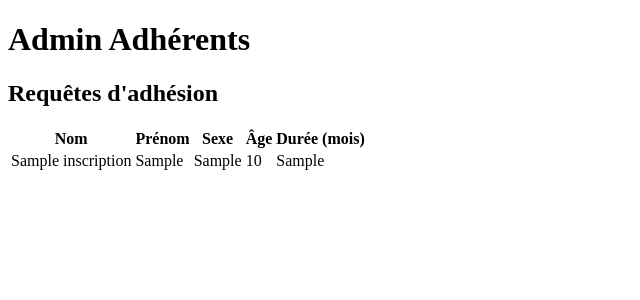
After one commit to R3tr0TV69/sae301, a PHP site: page /admin_adherent.php in a window 1280 px wide. The commit adds this page. Shown: the top 300 px of the page, without its empty margins (0-640 px from the left). Run offline with PHP 8.4, Linux system fonts and the light colour scheme; tables that the repository leaves empty or names only in its code hold one stand-in row (values such as "Sample post").

Commit message:
création page Admin adhérents

```diff
--- /dev/null
+++ b/admin_adherent.php
@@ -0,0 +1,47 @@
+<?php
+require_once 'config/config.php';
+
+$requests = $pdo->query("SELECT * FROM demande_inscription")->fetchAll(PDO::FETCH_ASSOC);
+?>
+
+<!DOCTYPE html>
+<html lang="fr">
+<head>
+    <meta charset="UTF-8">
+    <meta name="viewport" content="width=device-width, initial-scale=1.0">
+    <title>Admin Adhérents</title>
+    <link rel="stylesheet" href="styles/styles.css">
+</head>
+<body>
+    <h1>Admin Adhérents</h1>
+    <section>
+        <h2>Requêtes d'adhésion</h2>
+        <?php if (empty($requests)): ?>
+            <p>Aucune nouvelle requête.</p>
+        <?php else: ?>
+            <table>
+                <thead>
+                    <tr>
+                        <th>Nom</th>
+                        <th>Prénom</th>
+                        <th>Sexe</th>
+                        <th>Âge</th>
+                        <th>Durée (mois)</th>
+                    </tr>
+                </thead>
+                <tbody>
+                    <?php foreach ($requests as $request): ?>
+                        <tr>
+                            <td><?= htmlspecialchars($request['nom']) ?></td>
+                            <td><?= htmlspecialchars($request['prenom']) ?></td>
+                            <td><?= htmlspecialchars($request['sexe']) ?></td>
+                            <td><?= htmlspecialchars($request['age']) ?></td>
+                            <td><?= htmlspecialchars($request['duree']) ?></td>
+                        </tr>
+                    <?php endforeach; ?>
+                </tbody>
+            </table>
+        <?php endif; ?>
+    </section>
+</body>
+</html>
```
Also changed, not shown: index.php (line endings or trailing spaces).
